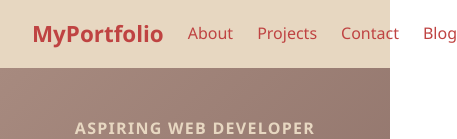
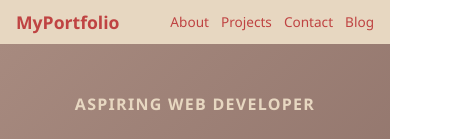
Before and after one commit to Tjrains/my-portfolio, a React (Vite) app: page /#/ in a window 390 px wide. Shown: the top 139 px of the page, 457 px wide, since content can reach past the window. Built offline with nearby package versions, Linux system fonts and the light colour scheme.

Commit message:
mobile fix

```diff
--- a/src/index.css
+++ b/src/index.css
@@ -192,40 +192,6 @@ body {
   border: 4px solid rgba(231, 215, 193, 0.35);
 }
 
-@media (max-width: 900px) {
-  .home-hero {
-    grid-template-columns: 1fr;
-    text-align: center;
-    padding: 3rem 2rem 4rem;
-  }
-
-  .home-hero-content {
-    max-width: 100%;
-  }
-
-  .home-hero-text {
-    margin-left: auto;
-    margin-right: auto;
-  }
-
-  .home-hero-buttons {
-    justify-content: center;
-  }
-
-  .home-hero h1 {
-    font-size: 2.8rem;
-  }
-
-  .home-hero h1 span {
-    font-size: 1.6rem;
-  }
-
-  .home-hero-image {
-    max-width: 320px;
-    height: 420px;
-  }
-}
-
 .project-card {
   display: block;
   text-decoration: none;
@@ -343,4 +309,57 @@ body {
   .projects-section {
     border-radius: 0;
   }
+
+  .navbar {
+    padding: 0.5rem 1rem;
+    width: 100%;
+  }
+
+  .nav-logo {
+    font-size: 1.1rem;
+  }
+
+  .nav-links {
+    display: flex;
+    gap: 0.75rem; /* replaces margin */
+    margin-left: 0;
+  }
+
+  .nav-links a {
+    margin-left: 0; /* REMOVE the old spacing */
+    font-size: 0.85rem;
+    white-space: nowrap; /* prevents wrapping weirdness */
+  }
+
+  .home-hero {
+    grid-template-columns: 1fr;
+    text-align: center;
+    padding: 3rem 2rem 4rem;
+  }
+
+  .home-hero-content {
+    max-width: 100%;
+  }
+
+  .home-hero-text {
+    margin-left: auto;
+    margin-right: auto;
+  }
+
+  .home-hero-buttons {
+    justify-content: center;
+  }
+
+  .home-hero h1 {
+    font-size: 2.8rem;
+  }
+
+  .home-hero h1 span {
+    font-size: 1.6rem;
+  }
+
+  .home-hero-image {
+    max-width: 320px;
+    height: 420px;
+  }
 }
```
